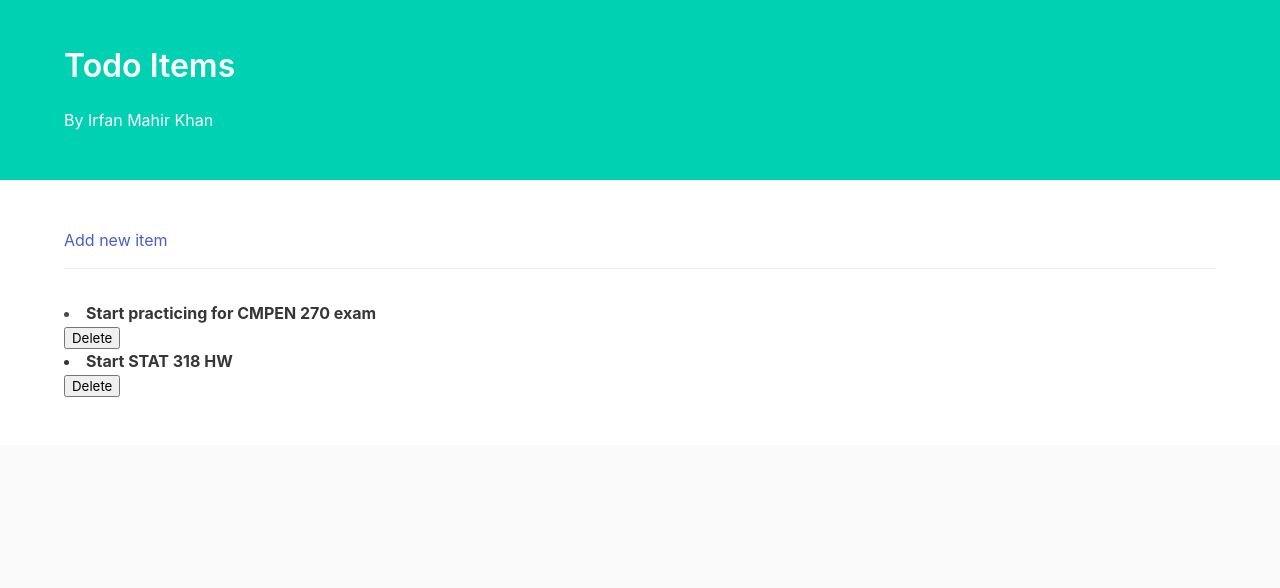
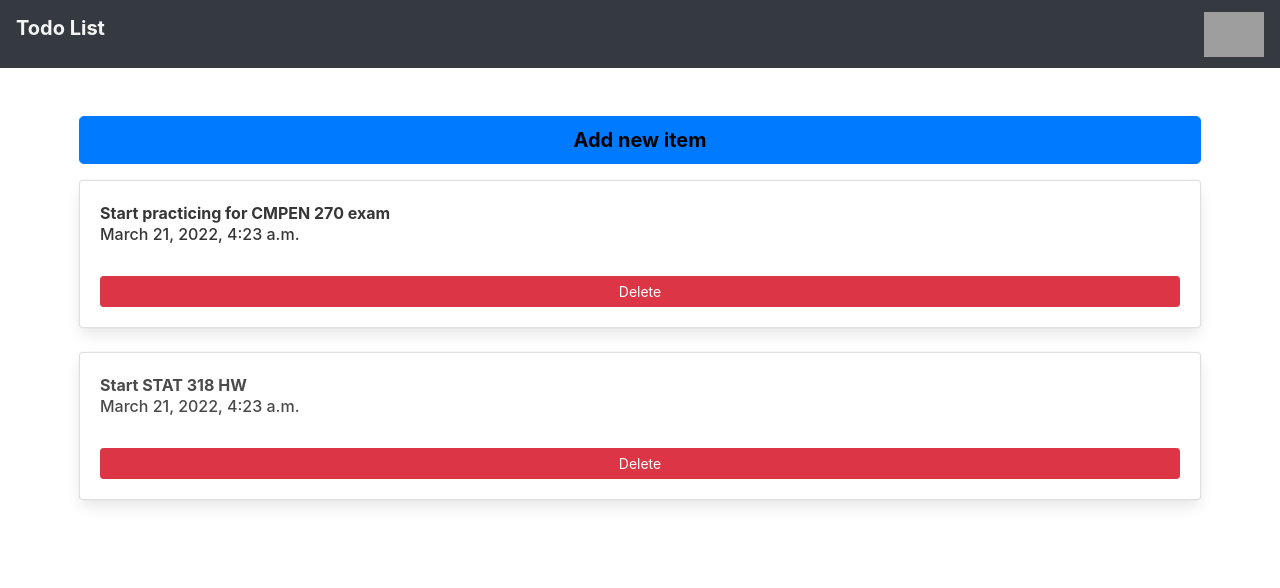
Before and after one commit to IrfanKhan78/Todo-Django-, a Django app: page / in a window 1280 px wide. Shown: the top 588 px of the page. Run offline with Django 3.2, Linux system fonts and the light colour scheme; data comes from the database, SQL or seed files in the repository; both versions use the stored data as it was after the commit; some libraries are stand-ins or nearby versions; grey boxes are pictures that could not be loaded.

Commit message:
changed todo website

```diff
--- a/todo/templates/todo/home.html
+++ b/todo/templates/todo/home.html
@@ -7,19 +7,14 @@
     <meta http-equiv="X-UA-Compatible" content="ie=edge">
     <title>Todo App</title>
     <link rel="stylesheet" href="https://cdnjs.cloudflare.com/ajax/libs/bulma/0.6.2/css/bulma.min.css" />
+    <link rel="stylesheet" href="https://cdn.jsdelivr.net/npm/bootstrap@4.0.0/dist/css/bootstrap.min.css" integrity="sha384-Gn5384xqQ1aoWXA+058RXPxPg6fy4IWvTNh0E263XmFcJlSAwiGgFAW/dAiS6JXm" crossorigin="anonymous">
 </head>
 
 <body>
-    <section class="hero is-primary">
-        <div class="hero-body">
-            <div class="container">
-                <h1 class="title">
-                    Todo Items
-                    <h3>By Irfan Mahir Khan</h3>
-                </h1>
-            </div>
-        </div>
-    </section>
+    <nav class="navbar navbar-light bg-dark">
+        <span class="navbar-brand mb-0 h1" style="color:whitesmoke; font-weight:bolder">Todo List</span>
+        <img src="https://media.istockphoto.com/vectors/checklist-with-tick-marks-in-a-flat-style-questionnaire-on-a-paper-vector-id1059266342?k=20&m=1059266342&s=612x612&w=0&h=i11u3dtU7wkJNG9_7qt7eWlqHxlMWXpyxA9j-WBwGJo=" width="60" height="60" class="d-inline-block align-top" alt="">
+      </nav>
 
     <section class="section">
         <div class="container">
@@ -27,32 +22,37 @@
             <article class="media">
                 <div class="media-content">
                     <div class="content">
-                        <a href="{% url 'todo:add'%}">Add new item</a>
+                        <button type="button" class="btn btn-primary btn-lg btn-block"><a href="{% url 'todo:add'%}" style="font-weight: bold; color: black;;">Add new item</a></button>
                     </div>
                 </div>
             </article>
-
-            <article class="media">
-                <div class="media-content">
-                    <div class="content">
             <p>
                 {% for entry in contents %}
-                                <strong><li>{{ entry.content }}</li></strong>
+                <strong>
+                    <div class="card">
+                        <div class="card-body">
+                        {{ entry.content }}
+                        <br><h6>{{ date }}</h6><br>
                         <form action="/delete/{{entry.id}}/"
                         style= "display: inline;"
                         method="post">{% csrf_token %}
-                                <input type="submit" value="Delete"/>
+                        <button type="submit" class="btn btn-danger btn-sm btn-block" value="Delete">Delete</button>
                         </form>
+                    </div>
+                </div>
+                <br>
+                </strong>
                 {% endfor %}
             </p>
-                    </div>
-                </div>
-            </article>
         </div>
 
     </section>
     <footer class="footer">
     </footer>
+
+    <script src="https://code.jquery.com/jquery-3.2.1.slim.min.js" integrity="sha384-KJ3o2DKtIkvYIK3UENzmM7KCkRr/rE9/Qpg6aAZGJwFDMVNA/GpGFF93hXpG5KkN" crossorigin="anonymous"></script>
+    <script src="https://cdn.jsdelivr.net/npm/popper.js@1.12.9/dist/umd/popper.min.js" integrity="sha384-ApNbgh9B+Y1QKtv3Rn7W3mgPxhU9K/ScQsAP7hUibX39j7fakFPskvXusvfa0b4Q" crossorigin="anonymous"></script>
+    <script src="https://cdn.jsdelivr.net/npm/bootstrap@4.0.0/dist/js/bootstrap.min.js" integrity="sha384-JZR6Spejh4U02d8jOt6vLEHfe/JQGiRRSQQxSfFWpi1MquVdAyjUar5+76PVCmYl" crossorigin="anonymous"></script>
 </body>
 
 </html>
--- a/todo/views.py
+++ b/todo/views.py
@@ -3,11 +3,18 @@ from django.shortcuts import render, redirect
 from .models import Todo
 from .forms import TodoForm
 
+import datetime
+from pytz import timezone
+
 # Create your views here.
 def home(request):
+	tz = timezone('GMT')
+	date = datetime.datetime.now(tz)
+
+	print(date.time)
 	contents = Todo.objects.all()
 
-	context = {'contents' : contents}
+	context = {'contents' : contents, 'date' : date}
 
 	return render(request, 'todo/home.html', context)
 
```
Also changed, not shown: todo/templates/todo/add.html (+6 -7 lines), db.sqlite3. Lines whose indentation alone changed are shown as unchanged.
